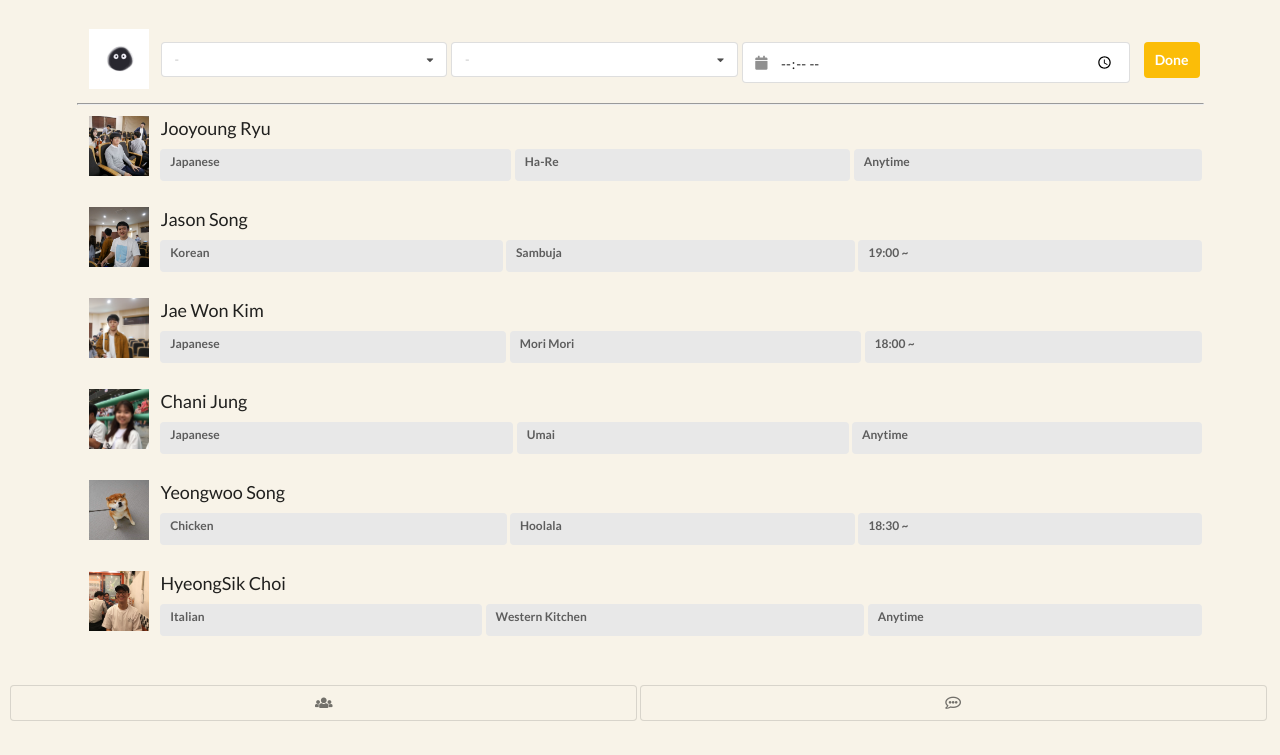
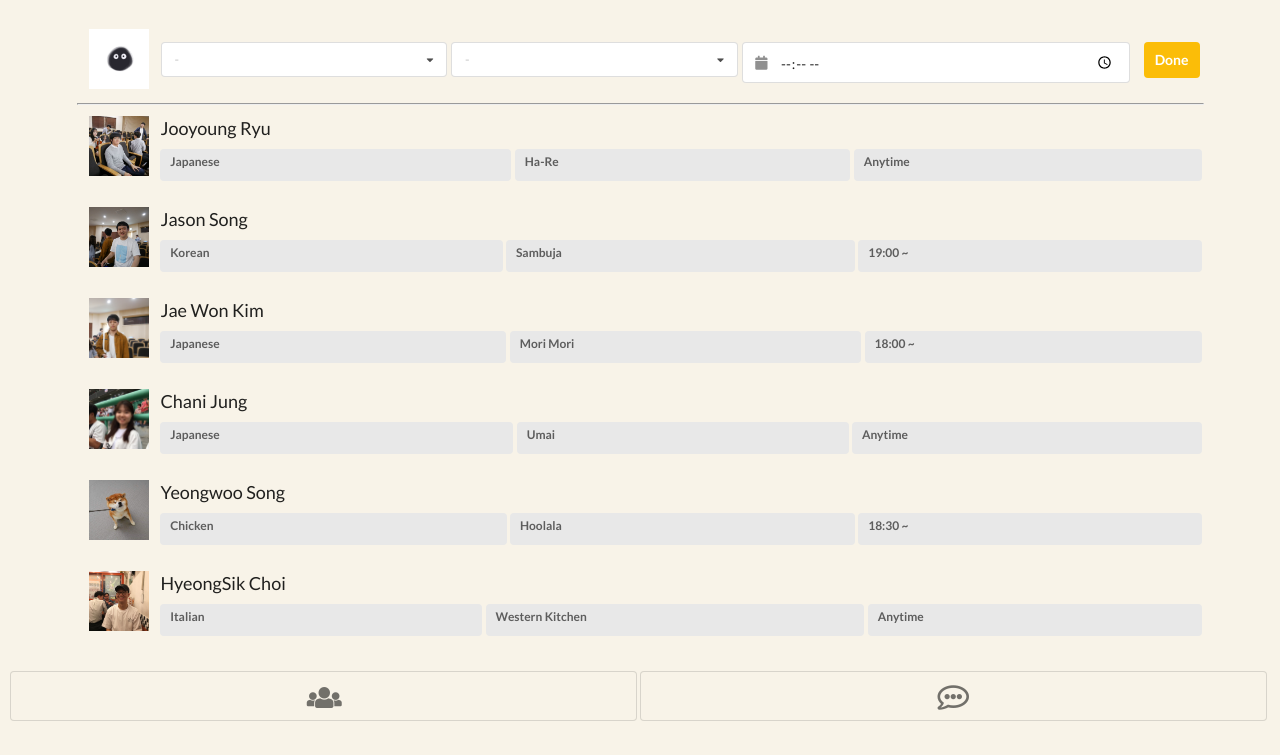
Before and after one commit to wkim97/CS473, a plain HTML site: page public/friends.html in a window 1280 px wide. Shown: the part 69-824 px from the top of the page. Drawn offline with nearby package versions, Linux system fonts and the light colour scheme; a script that the page names is missing.

Commit message:
changed bottom button size

```diff
--- a/public/friends.html
+++ b/public/friends.html
@@ -118,6 +118,7 @@
             grid-template-columns: auto auto;
             /* grid-template-rows: auto 80px; */
             background-color: #f8f3e8;
+            height: 70px;
             padding: 10px;
         }
 
@@ -427,11 +428,11 @@
         <div class="footer">
             <div class="footer-container">
                 <button class="ui basic icon button">
-                    <i class="users icon"></i>
+                    <i class="users big icon"></i>
                 </button>
 
                 <button class="ui basic icon button" onclick="changeToChat()">
-                    <i class="comment alternate outline icon"></i>
+                    <i class="comment alternate outline big icon"></i>
                 </button>
 
                 <script>
```
Also changed, not shown: public/chats.html (+3 -2 lines).
